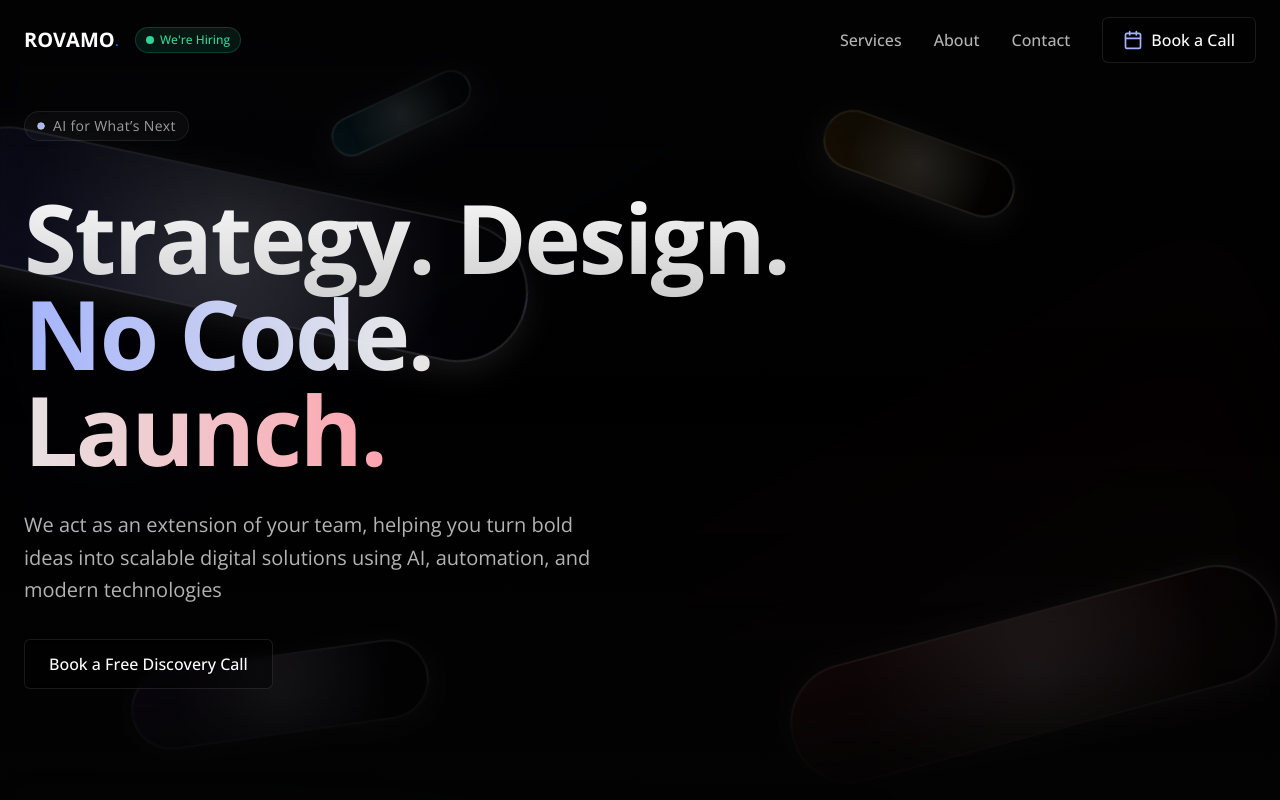
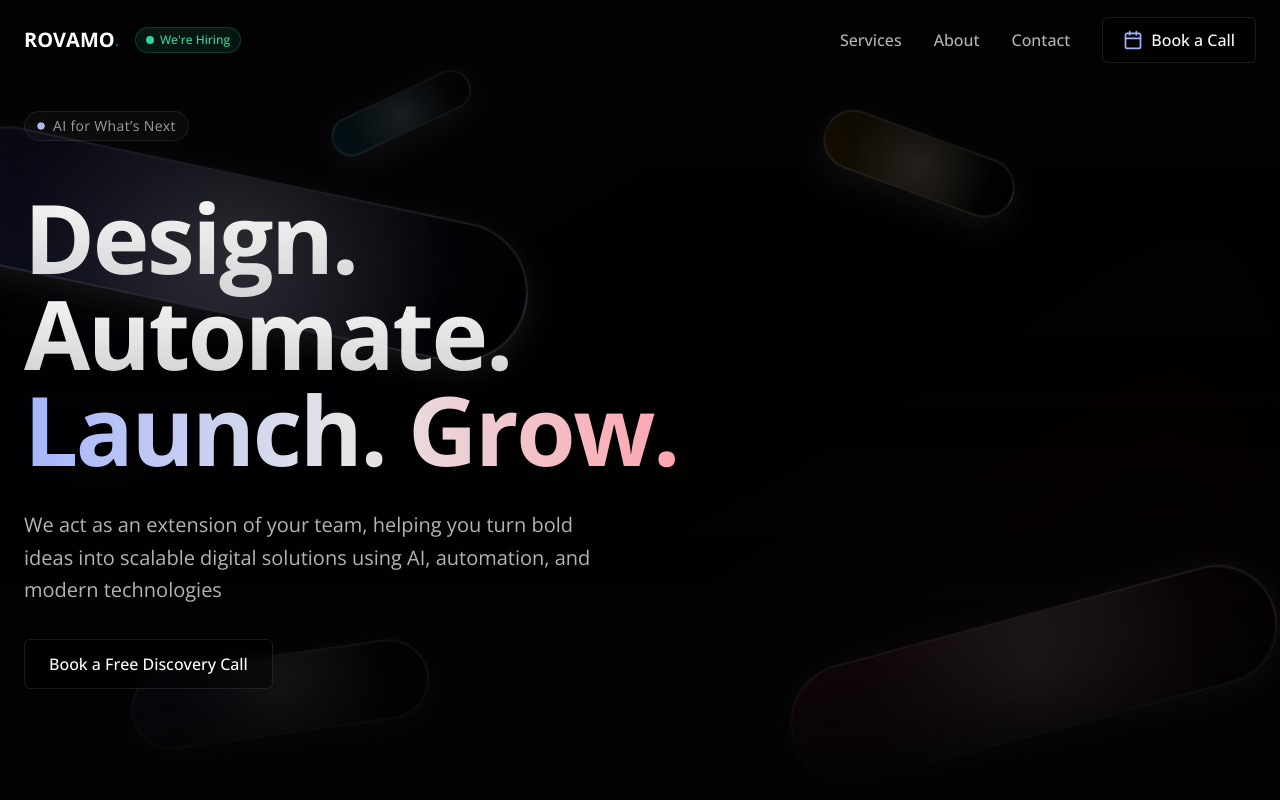
Before and after one commit to ma-rovamo/rovamo-landing, a React (Vite) app: page / in a window 1280 px wide. Shown: the top 800 px of the page. Built offline with nearby package versions, Linux system fonts and the light colour scheme.

Commit message:
updates hero section headline

```diff
--- a/src/components/HeroSection.tsx
+++ b/src/components/HeroSection.tsx
@@ -5,8 +5,8 @@ const HeroSection = () => {
   return (
     <HeroGeometric
       badge="AI for What’s Next"
-      title1="Strategy. Design."
-      title2="No Code. Launch."
+      title1="Design. Automate."
+      title2="Launch. Grow."
       description="We act as an extension of your team, helping you turn bold ideas into scalable digital solutions using AI, automation, and modern technologies"
       ctaText="Book a Free Discovery Call"
       ctaHref="/contact"
```
